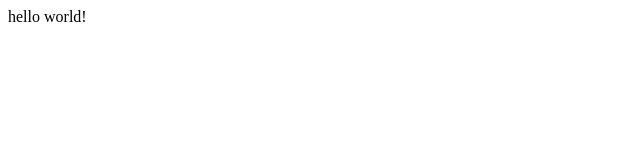
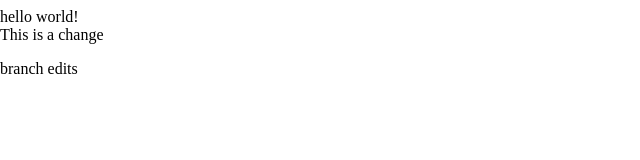
Before and after one commit to rthn/working-hybrid, a plain HTML site: page index.html in a window 1280 px wide. Shown: the whole page, without its empty margins (0-640 px from the left). Drawn offline with Linux system fonts and the light colour scheme.

Commit message:
1045 - Edits
Add CSS + Next line revisions

```diff
--- a/index.html
+++ b/index.html
@@ -1,6 +1,15 @@
 <html>
-<head></head>
+<head>
+<meta http-equiv="Content-Type" content="text/html; charset=utf-8">
+
+<style type="text/css">
+body {margin-left: 0px;}
+</style>
+
+</head>
 <body>
-<div><p>hello world!</p></div>
+<div><p>hello world! <br>
+This is a change</p></div>
+<div><p>branch edits</p></div>
 </body>
 </html>
```
